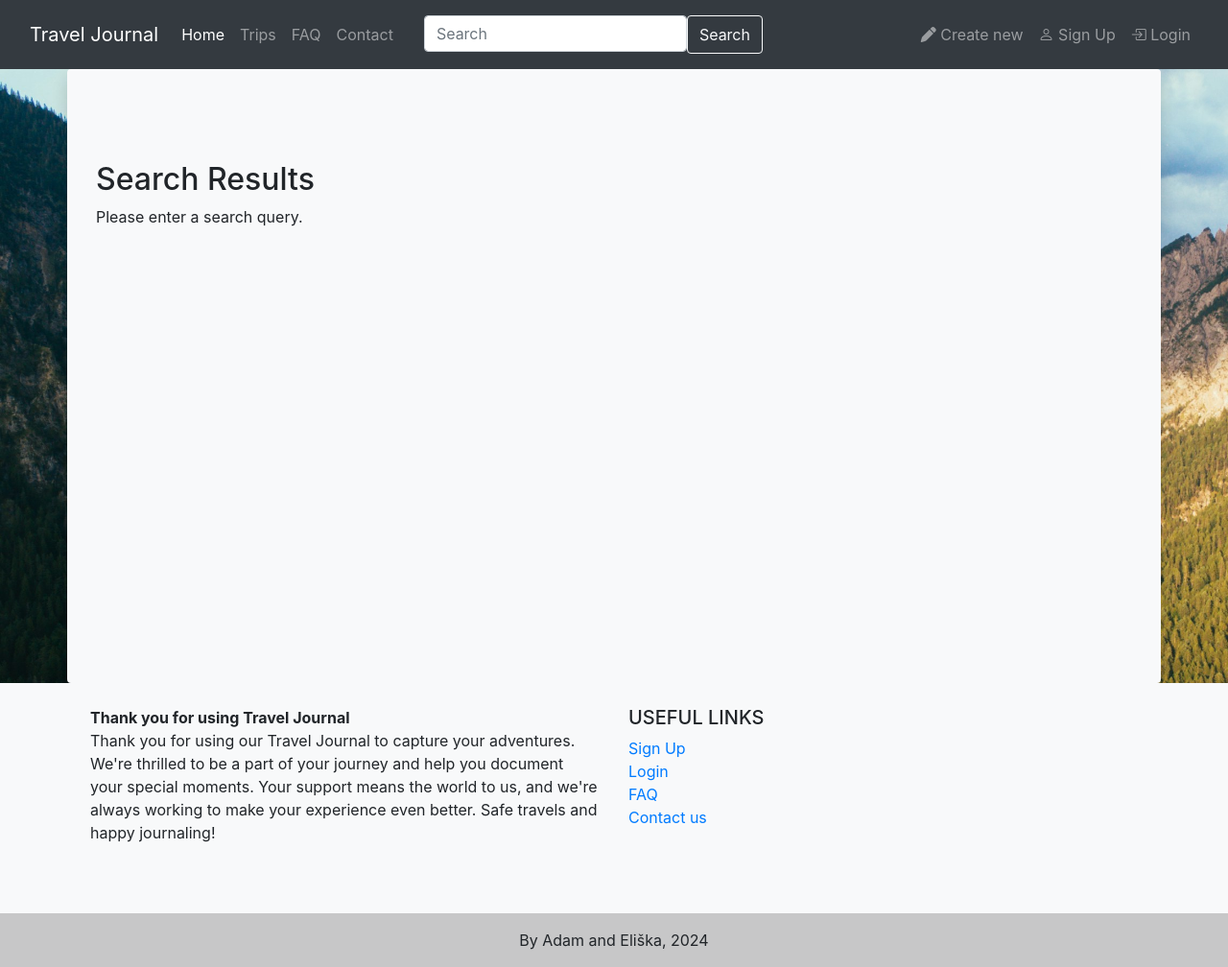
After one commit to celiska/travel_journal, a Django app: page /search/ in a window 1280 px wide. The commit adds this page. Shown: the whole page at 96% size. Run offline with Django 5.2, Linux system fonts and the light colour scheme; some libraries are stand-ins or nearby versions.

Commit message:
Functional search + small changes

```diff
--- a/static/css/styles.css
+++ b/static/css/styles.css
@@ -11,7 +11,7 @@ body {
 
 .container {
     flex: 1;
-    padding-bottom: 50px; /* Přidáme spodní padding, který vytvoří mezeru před footerem */
+    padding-bottom: 50px;
 }
 
 footer {
--- a/templates/base.html
+++ b/templates/base.html
@@ -20,7 +20,7 @@
     <link rel="stylesheet" href="/static/css/styles.css">
 </head>
 <body>
-
+{% load static %}
 {% include "navbar.html" %}
 
 <div class="container bg-light rounded shadow pt-5" style="min-height: 80vh;">
@@ -28,10 +28,6 @@
 </div>
 
 {% include "footer.html" %}
-
-{% load static %}
-
-
 </body>
 
 </html>
--- a/templates/footer.html
+++ b/templates/footer.html
@@ -29,7 +29,7 @@
                   <a href="{% url 'faq' %}" class="text-primary">FAQ</a>
                 </li>
                 <li>
-                  <a href="#!" class="text-primary">Contact us</a>
+                  <a href="{% url 'contact' %}" class="text-primary">Contact us</a>
                 </li>
               </ul>
             </div>
--- a/templates/navbar.html
+++ b/templates/navbar.html
@@ -18,15 +18,15 @@
         <li class="nav-item">
           <a class="nav-link" href="{% url 'contact' %}">Contact</a>
         </li>
+        <form class="d-flex ml-4" role="search" method="GET" action="{% url 'search_results' %}" autocomplete="off">
+          <input class="form-control me-2" type="search" name="query" placeholder="Search" aria-label="Search">
+          <button class="btn btn-outline-light" type="submit">Search</button>
+        </form>
+      </ul>
+      <ul class="navbar-nav ml-auto">
         <li class="nav-item">
           <a class="nav-link" href="{% url 'entry_create' %}"><i class="fa-solid fa-pen"></i> Create new</a>
         </li>
-        <form class="d-flex ml-4" role="search">
-        <input class="form-control me-2" type="search" placeholder="Search" aria-label="Search">
-        <button class="btn btn-outline-light" type="submit">Search</button>
-      </form>
-      </ul>
-      <ul class="navbar-nav ml-auto">
         <li class="nav-item">
           <a class="nav-link" href="#"><i class="bi bi-person"></i> Sign Up</a>
         </li>
--- a/travel_journal/urls.py
+++ b/travel_journal/urls.py
@@ -21,6 +21,7 @@ from django.views.generic import TemplateView
 
 from travel_journal import settings
 from viewer import views
+from viewer.views import home, EntriesList, entry_list, EntryCreateView, EntryDetailView, search_results
 from viewer.views import home, EntriesList, entry_list, EntryCreateView, EntryDetailView, EntryUpdateView, \
     EntryDeleteView
 
@@ -37,5 +38,9 @@ urlpatterns = [
 
     path('faq', TemplateView.as_view(template_name='faq.html'), name='faq'),
     path('contact', TemplateView.as_view(template_name='contact.html'), name='contact'),
+    path('search/', search_results, name='search_results'),
 
     ] + static(settings.MEDIA_URL, document_root=settings.MEDIA_ROOT)
+
+if settings.DEBUG:
+    urlpatterns += static(settings.MEDIA_URL, document_root=settings.MEDIA_ROOT)
--- /dev/null
+++ b/viewer/templates/search_results.html
@@ -0,0 +1,24 @@
+{% extends "base.html" %}
+
+{% block content %}
+<div class="container mt-5">
+    <h2>Search Results</h2>
+    {% if query %}
+        <p>Results for "{{ query }}":</p>
+        {% if results %}
+            <ul>
+                {% for result in results %}
+                    <li>
+                        <a href="{% url 'entry' result.pk %}">{{ result.entry_name }}</a>
+                        <p>{{ result.description|slice:":200" }}...</p>
+                    </li>
+                {% endfor %}
+            </ul>
+        {% else %}
+            <p>No results found.</p>
+        {% endif %}
+    {% else %}
+        <p>Please enter a search query.</p>
+    {% endif %}
+</div>
+{% endblock %}
--- a/viewer/views.py
+++ b/viewer/views.py
@@ -1,3 +1,5 @@
+from profile import Profile
+
 from django.db.models import Max
 from django.shortcuts import render
 from django.urls import reverse_lazy
@@ -108,3 +110,12 @@ class EntryDetailView(DetailView):
 
         context['stayed_for'] = duration
         return context
+
+def search_results(request):
+    query = request.GET.get('query')
+    if query:
+        results = Entry.objects.filter(entry_name__icontains=query) | Entry.objects.filter(description__icontains=query)
+    else:
+        results = Entry.objects.none()
+
+    return render(request, 'search_results.html', {'results': results, 'query': query})
```
Also changed, not shown: viewer/templates/entry.html (+10 -7 lines), images/images/eiffel_tower.jpeg (added).
